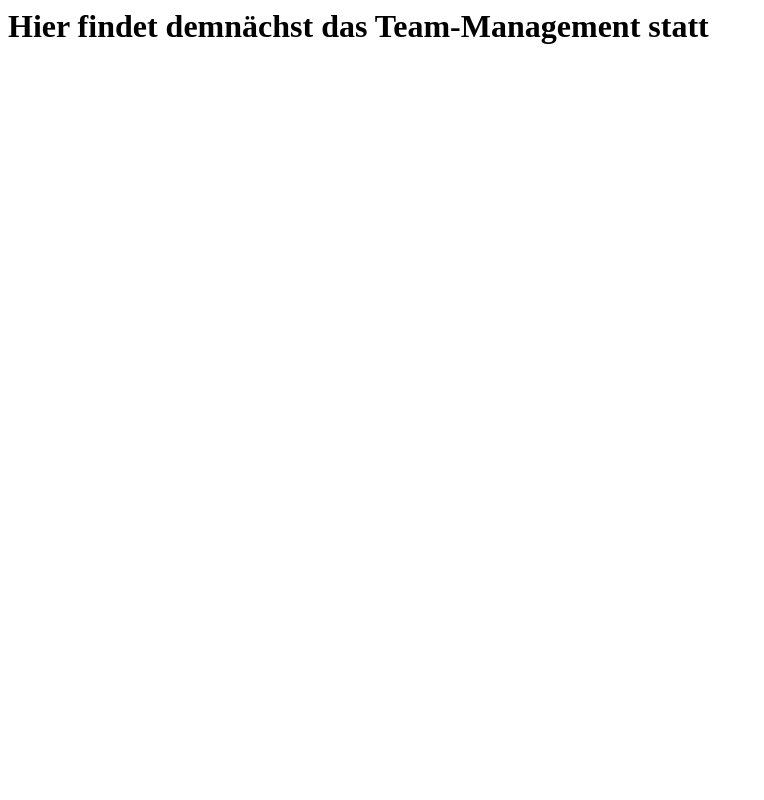
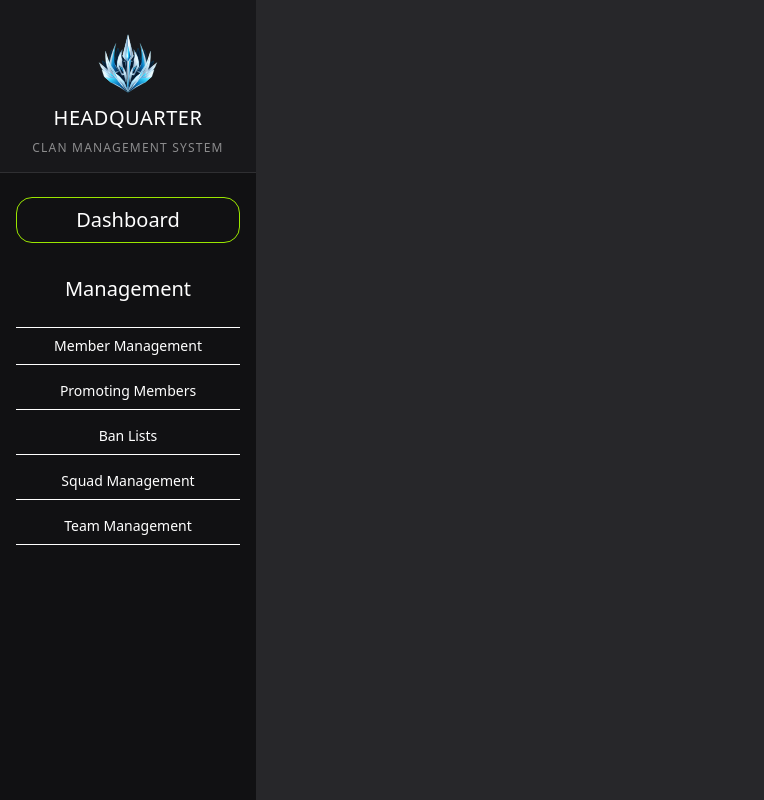
Before and after one commit to dheirich/Headquarter-cms, a Laravel app: page /manage-teams in a window 1280 px wide. Shown: the whole page, without its empty margins (0-764 px from the left). Run offline with Laravel 12, Linux system fonts and the light colour scheme; a user stored in the database is signed in; data comes from the database, SQL or seed files in the repository; style sheets or scripts are compiled from the project's sources.

Commit message:
feat: implement switch title during choose servals Management Sites

```diff
--- a/resources/views/components/layouts/app.blade.php
+++ b/resources/views/components/layouts/app.blade.php
@@ -1,9 +1,13 @@
+@props([
+    'title' => 'Dashboard'
+])
+
 <!DOCTYPE html>
 <html lang="de">
 <head>
     <meta charset="UTF-8">
     <meta name="viewport" content="width=device-width, initial-scale=1.0">
-    <title>Headquarter | Dashboard</title>
+    <title>Headquarter | {{ $title }}</title>
     @vite(['resources/css/app.css', 'resources/js/app.js'])
 </head>
 <body class="bg-zinc-800 flex flex-row min-h-screen text-white">
--- a/resources/views/components/navigation_dashboard/ban-lists.blade.php
+++ /dev/null
@@ -1 +0,0 @@
-<h1>Hier findet demnächst das Ban Listening statt</h1>
--- a/resources/views/components/navigation_dashboard/manage-members.blade.php
+++ /dev/null
@@ -1 +0,0 @@
-<h1>Hier findet demnächst das Member Management statt</h1>
--- a/resources/views/components/navigation_dashboard/manage-squads.blade.php
+++ /dev/null
@@ -1 +0,0 @@
-<h1>Hier findet demnächst das Squad Management statt</h1>
--- a/resources/views/components/navigation_dashboard/manage-teams.blade.php
+++ /dev/null
@@ -1 +0,0 @@
-<h1>Hier findet demnächst das Team-Management statt</h1>
--- a/resources/views/components/navigation_dashboard/promoting-members.blade.php
+++ /dev/null
@@ -1 +0,0 @@
-<h1>Hier findet demnächst das Promoting von Membern statt</h1>
--- a/resources/views/dashboard.blade.php
+++ b/resources/views/dashboard.blade.php
@@ -1,3 +1,2 @@
-<x-layouts.app>
-    <h1>Hallo Welt</h1>
+<x-layouts.app title="Headquarter | Dashboard">
 </x-layouts.app>
--- /dev/null
+++ b/resources/views/management/ban-lists.blade.php
@@ -0,0 +1,2 @@
+<x-layouts.app title="Ban-List Management">
+</x-layouts.app>
--- /dev/null
+++ b/resources/views/management/manage-members.blade.php
@@ -0,0 +1,2 @@
+<x-layouts.app title="Member Management">
+</x-layouts.app>
--- /dev/null
+++ b/resources/views/management/manage-squads.blade.php
@@ -0,0 +1,2 @@
+<x-layouts.app title="Squad Management">
+</x-layouts.app>
--- /dev/null
+++ b/resources/views/management/manage-teams.blade.php
@@ -0,0 +1,3 @@
+<x-layouts.app title="Team Management">
+
+</x-layouts.app>
--- /dev/null
+++ b/resources/views/management/promoting-members.blade.php
@@ -0,0 +1,2 @@
+<x-layouts.app title="Member Promoting">
+</x-layouts.app>
--- a/routes/web.php
+++ b/routes/web.php
@@ -22,18 +22,18 @@ Route::middleware('auth')->group(function () {
 
     // Management Routes Testing
 
-    Route::view('/manage-members', 'components.navigation_dashboard.manage-members')
+    Route::view('/manage-members', 'management.manage-members')
         ->name('manage-members');
 
-    Route::view('/promoting-members', 'components.navigation_dashboard.promoting-members')
+    Route::view('/promoting-members', 'management.promoting-members')
         ->name('promoting-members');
 
-    Route::view('/ban-lists', 'components.navigation_dashboard.ban-lists')
+    Route::view('/ban-lists', 'management.ban-lists')
         ->name('ban-lists');
 
-    Route::view('/manage-squads', 'components.navigation_dashboard.manage-squads')
+    Route::view('/manage-squads', 'management.manage-squads')
         ->name('manage-squads');
 
-    Route::view('/manage-teams', 'components.navigation_dashboard.manage-teams')
+    Route::view('/manage-teams', 'management.manage-teams')
         ->name('manage-teams');
 });
```
Also changed, not shown: app/View/Components/layouts/manage-title.php (added, +26 -0 lines), app/View/Components/title-switch.php (added, +26 -0 lines).
